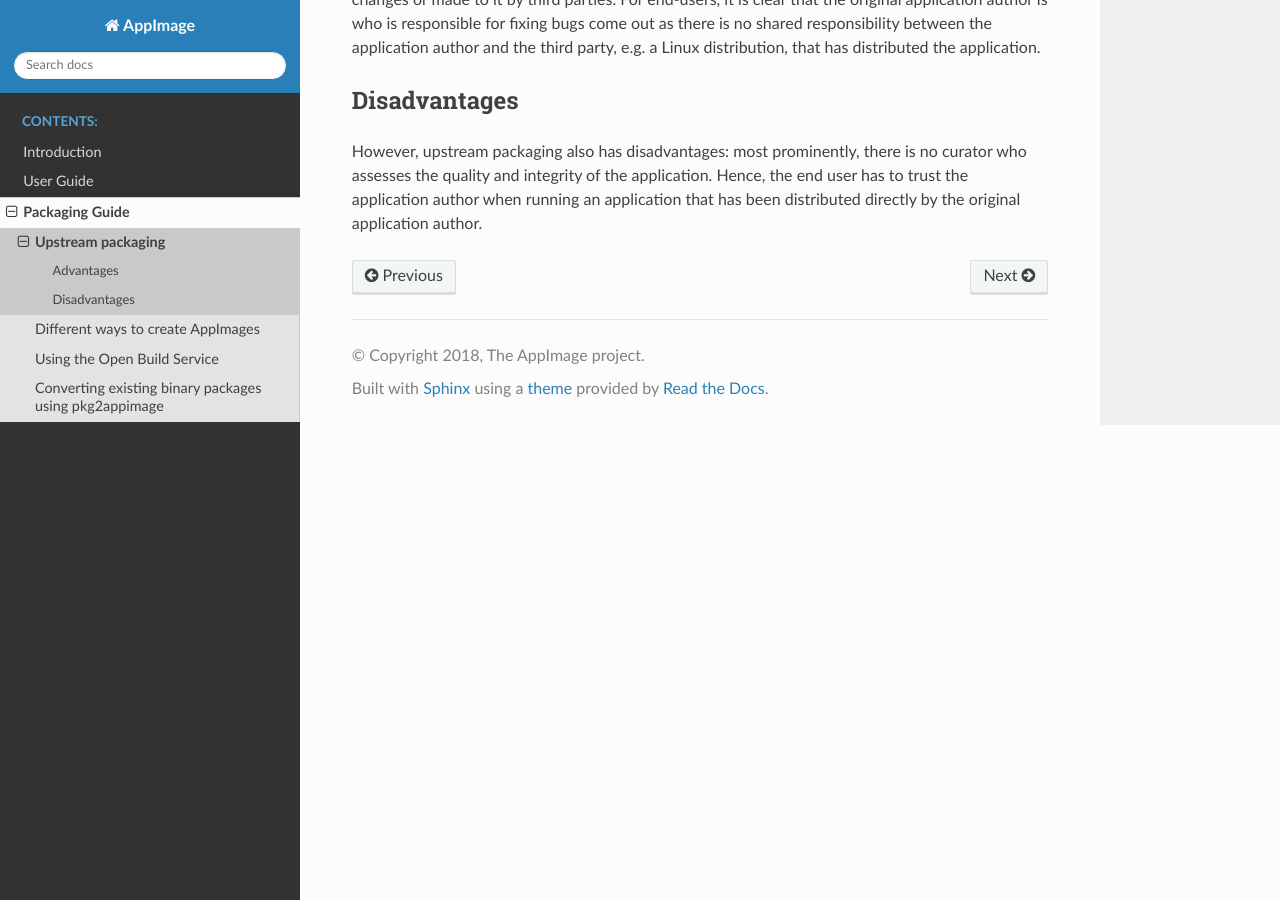
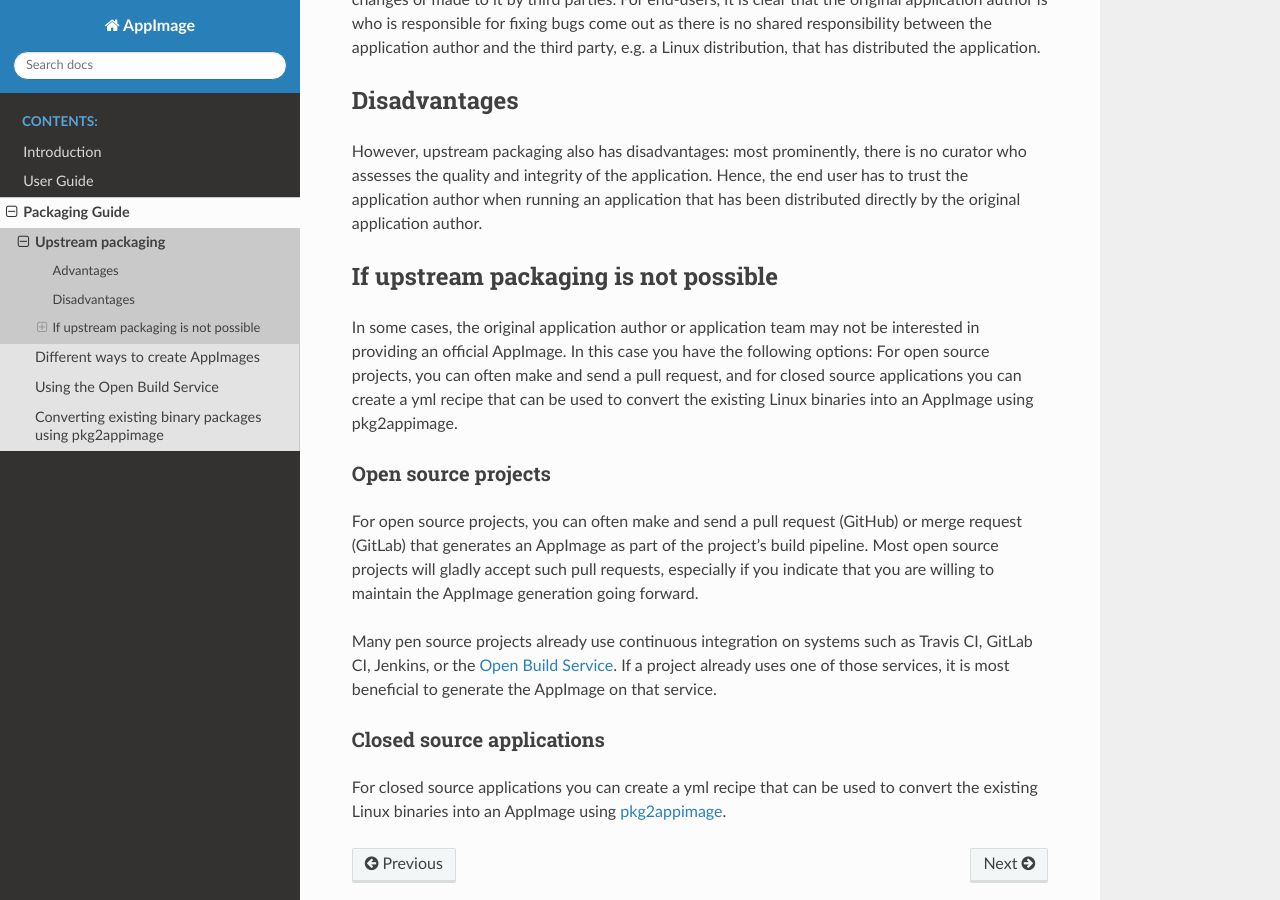
Before and after one commit to AppImage/docs.appimage.org, a Sphinx documentation site: the page built from source/packaging-guide/upstream.md, in a window 1280 px wide and 900 px high, scrolled down 709 px. Built offline with Sphinx 7.4.7 and the Read the Docs theme 2.0.0, drawn with Linux system fonts in a browser that asks for light colours; pages that are not in the unit, such as notebooks, are missing from menus.

Commit message:
Update upstream.md

```diff
--- a/source/packaging-guide/upstream.md
+++ b/source/packaging-guide/upstream.md
@@ -14,3 +14,17 @@
 ## Disadvantages
 
 However, upstream packaging also has disadvantages:  most prominently, there is no curator who assesses the quality and integrity of the application. Hence, the end user has to trust the application author when running an application that has been distributed directly by the original application author.
+
+## If upstream packaging is not possible
+
+In some cases, the original application author or application team may not be interested in providing an official AppImage. In this case you have the following options: For open source projects, you can often make and send a pull request, and for closed source applications you can create a yml recipe that can be used to convert the existing Linux binaries into an AppImage using pkg2appimage.
+
+### Open source projects
+
+For open source projects, you can often make and send a pull request (GitHub) or merge request (GitLab) that generates an AppImage as part of the project's build pipeline. Most open source projects will gladly accept such pull requests, especially if you indicate that you are willing to maintain the AppImage generation going forward.
+
+Many pen source projects already use continuous integration on systems such as Travis CI, GitLab CI, Jenkins, or the [Open Build Service](obs.md). If a project already uses one of those services, it is most beneficial to generate the AppImage on that service.
+
+### Closed source applications
+
+For closed source applications you can create a yml recipe that can be used to convert the existing Linux binaries into an AppImage using [`pkg2appimage`](pkg2appimage.md).
```
